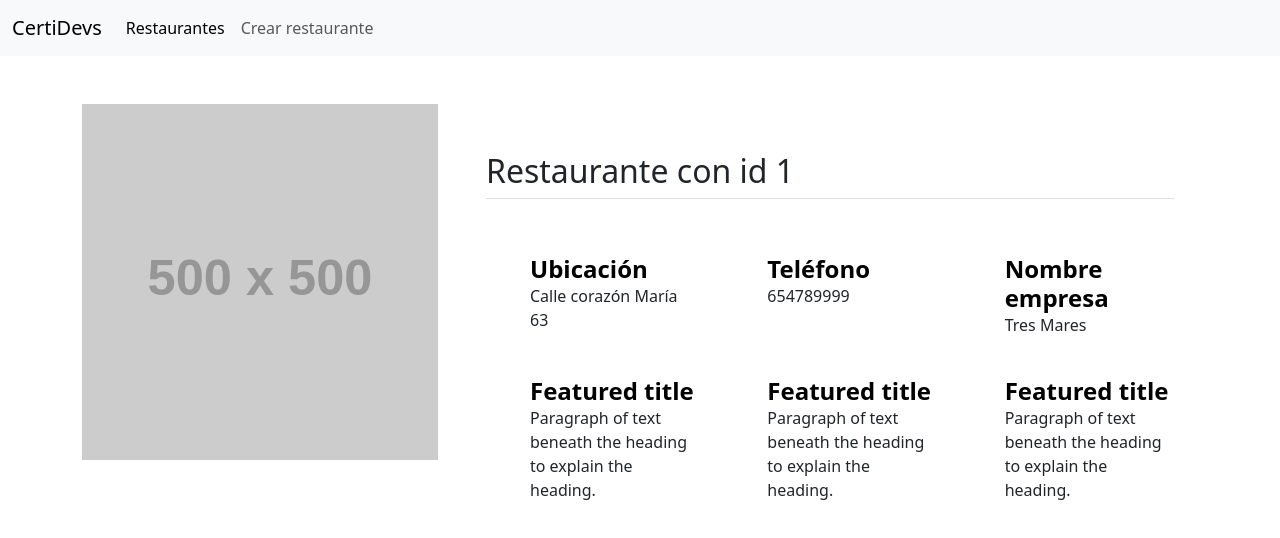
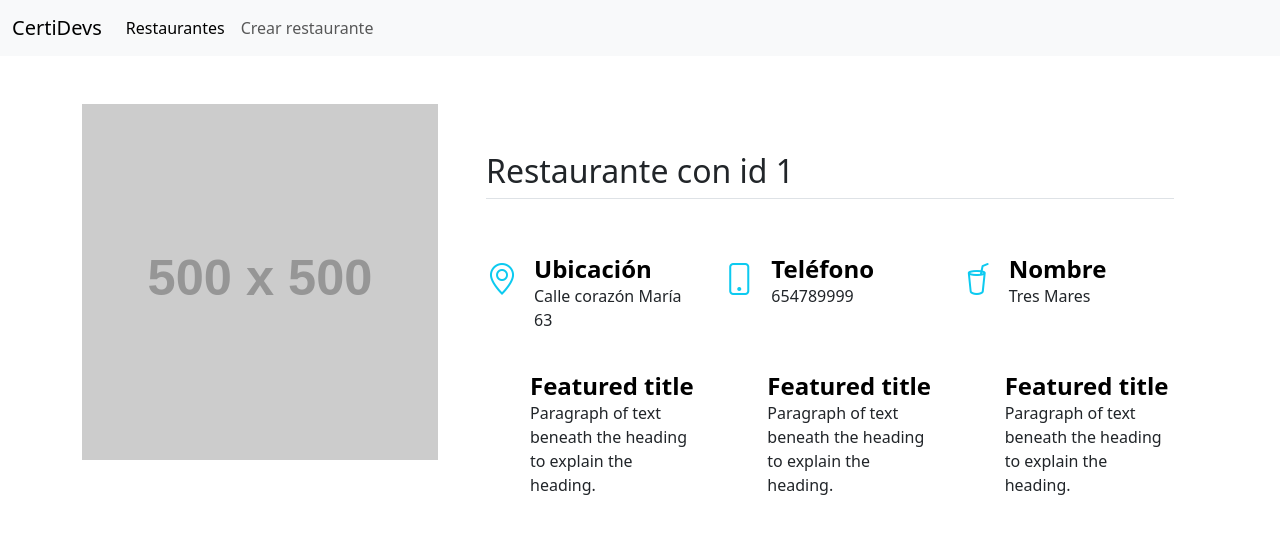
Before and after one commit to Teutona89/adecco_angular_ed2, an Angular app in the folder 009.angular/angular-005-enrutado/: page /restaurantes/1/detalle in a window 1280 px wide. Shown: the top 538 px of the page. Built offline with nearby package versions, Linux system fonts and the light colour scheme.

Commit message:
Angular iconos en restaurant-detail grid de características

```diff
--- a/009.angular/angular-005-enrutado/src/app/restaurant-detail/restaurant-detail.component.html
+++ b/009.angular/angular-005-enrutado/src/app/restaurant-detail/restaurant-detail.component.html
@@ -20,23 +20,23 @@
 
         <div class="row row-cols-1 row-cols-sm-2 row-cols-md-3 row-cols-lg-3 g-4 py-5">
           <div class="col d-flex align-items-start">
-            <svg class="bi text-body-secondary flex-shrink-0 me-3" width="1.75em" height="1.75em"><use xlink:href="#bootstrap"></use></svg>
+            <i class="bi bi-geo-alt text-info flex-shrink-0 me-3 fs-2"></i>
             <div>
               <h3 class="fw-bold mb-0 fs-4 text-body-emphasis">Ubicación</h3>
               <p>{{restaurant.location}}</p>
             </div>
           </div>
           <div class="col d-flex align-items-start">
-            <svg class="bi text-body-secondary flex-shrink-0 me-3" width="1.75em" height="1.75em"><use xlink:href="#cpu-fill"></use></svg>
+            <i class="bi bi-phone text-info flex-shrink-0 me-3 fs-2"></i>
             <div>
               <h3 class="fw-bold mb-0 fs-4 text-body-emphasis">Teléfono</h3>
               <p>{{restaurant.phone}}</p>
             </div>
           </div>
           <div class="col d-flex align-items-start">
-            <svg class="bi text-body-secondary flex-shrink-0 me-3" width="1.75em" height="1.75em"><use xlink:href="#calendar3"></use></svg>
+            <i class="bi bi-cup-straw text-info flex-shrink-0 me-3 fs-2"></i>
             <div>
-              <h3 class="fw-bold mb-0 fs-4 text-body-emphasis">Nombre empresa</h3>
+              <h3 class="fw-bold mb-0 fs-4 text-body-emphasis">Nombre</h3>
               <p>{{restaurant.name}}</p>
             </div>
           </div>
--- a/009.angular/angular-005-enrutado/src/app/restaurant-list/restaurant-list.component.html
+++ b/009.angular/angular-005-enrutado/src/app/restaurant-list/restaurant-list.component.html
@@ -33,11 +33,13 @@
                 <td>
                   <button class="btn btn-success me-2"
                   [routerLink]="['/restaurantes', restaurant.id, 'detalle']">
+                  <i class="bi bi-eye"></i>
                   Ver detalle</button>
 
                   <button class="btn btn-primary"
-                  [routerLink]="['/restaurantes', restaurant.id, 'reservas']"
-                  >Hacer reserva</button>
+                  [routerLink]="['/restaurantes', restaurant.id, 'reservas']">
+                  <i class="bi bi-ticket"></i>
+                  Hacer reserva</button>
 
                 </td>
             </tr>
```
Also changed, not shown: 1 other file (tests, documents, lock files or other folders).
